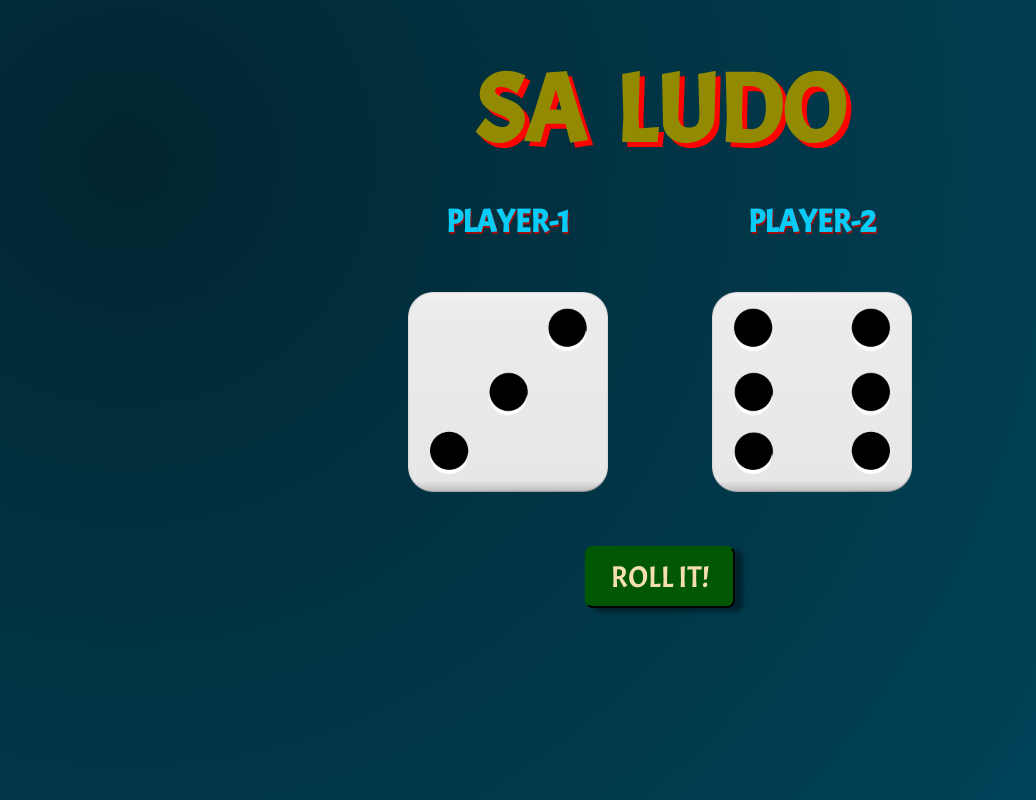
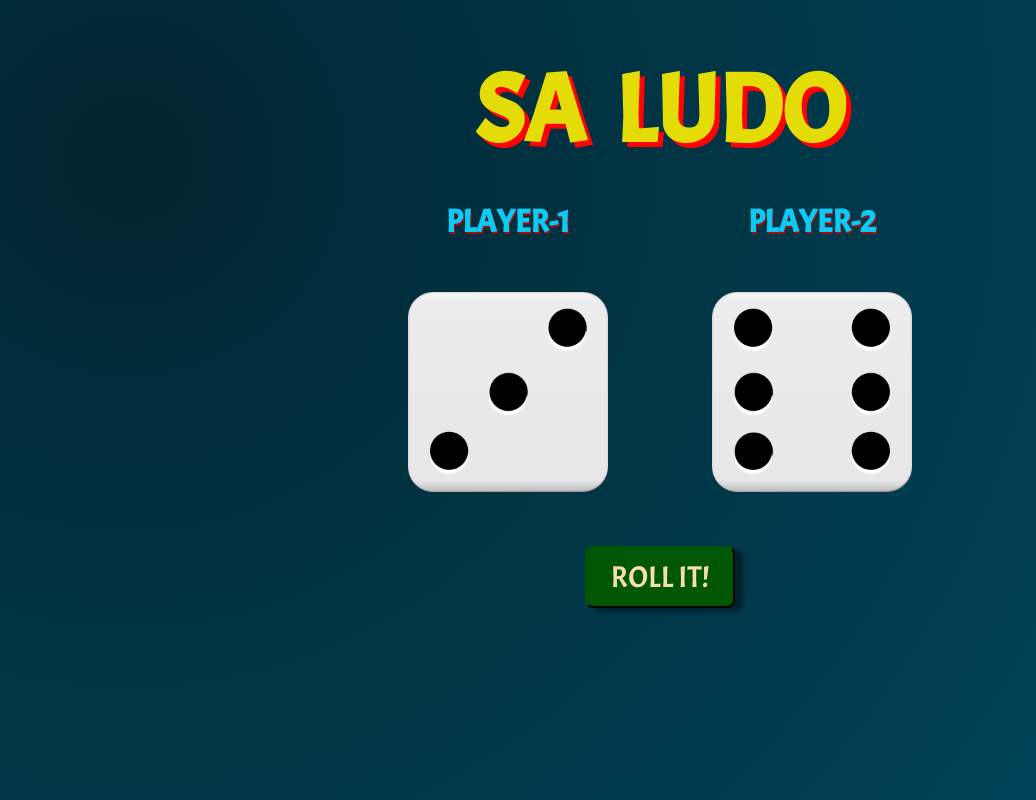
Before and after one commit to ShubhamAnand123/dice, a plain HTML site: page index.html in a window 1280 px wide. Shown: the top 800 px of the page, without its empty margins (0-1036 px from the left). Drawn offline with Linux system fonts and the light colour scheme; a web font is replaced by a local one.

Commit message:
Update index.html

```diff
--- a/index.html
+++ b/index.html
@@ -48,7 +48,7 @@
         margin:30px;
         text-shadow: 5px 5px 0 rgb(254, 3, 3);
         font-size: 6rem;
-        color:rgb(145, 138, 2);
+        color:rgb(227, 220, 7);
         font-family: 'Acme', sans-serif;     }
         button:hover{
             background: rgb(116, 70, 2);
```
